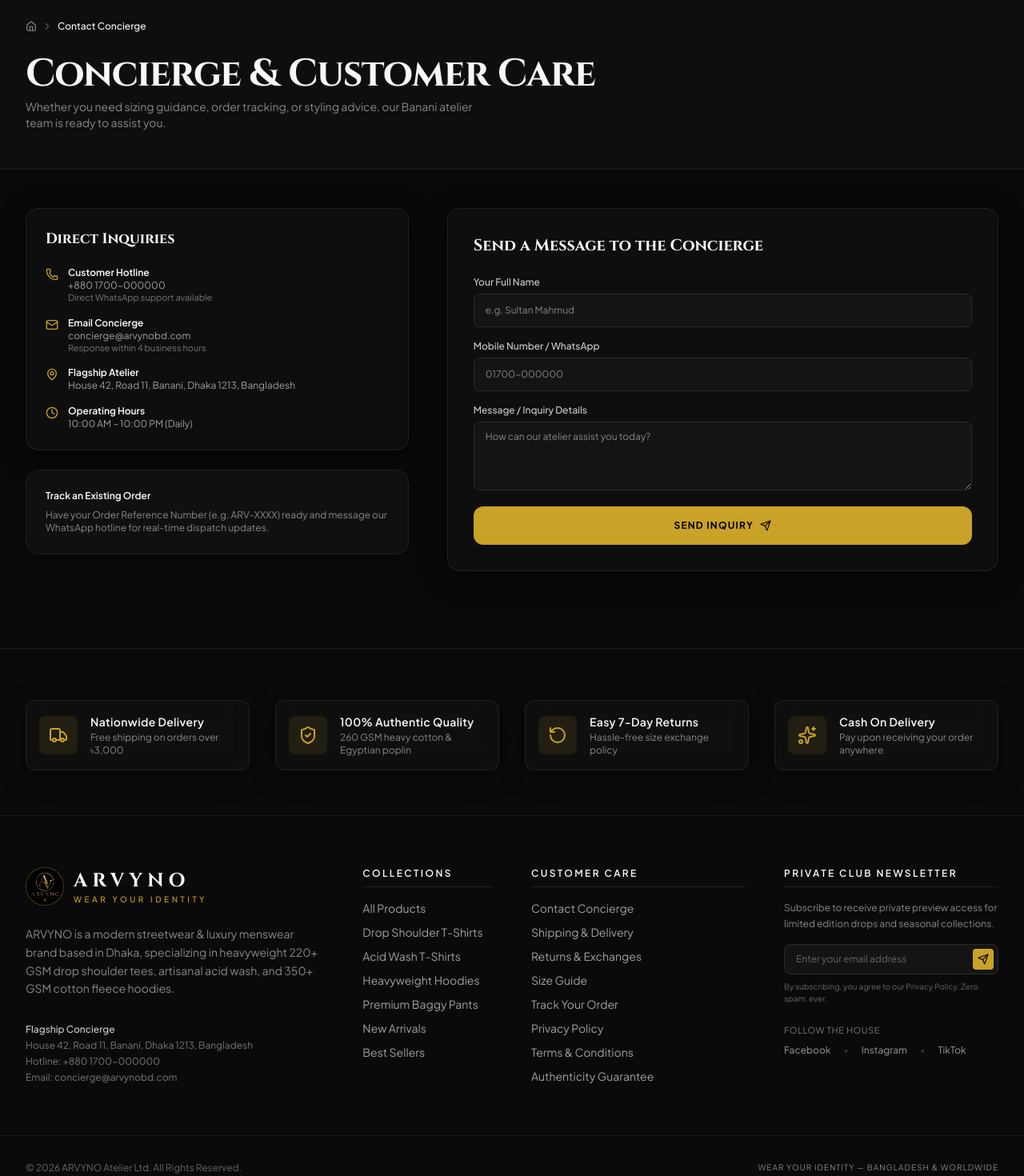
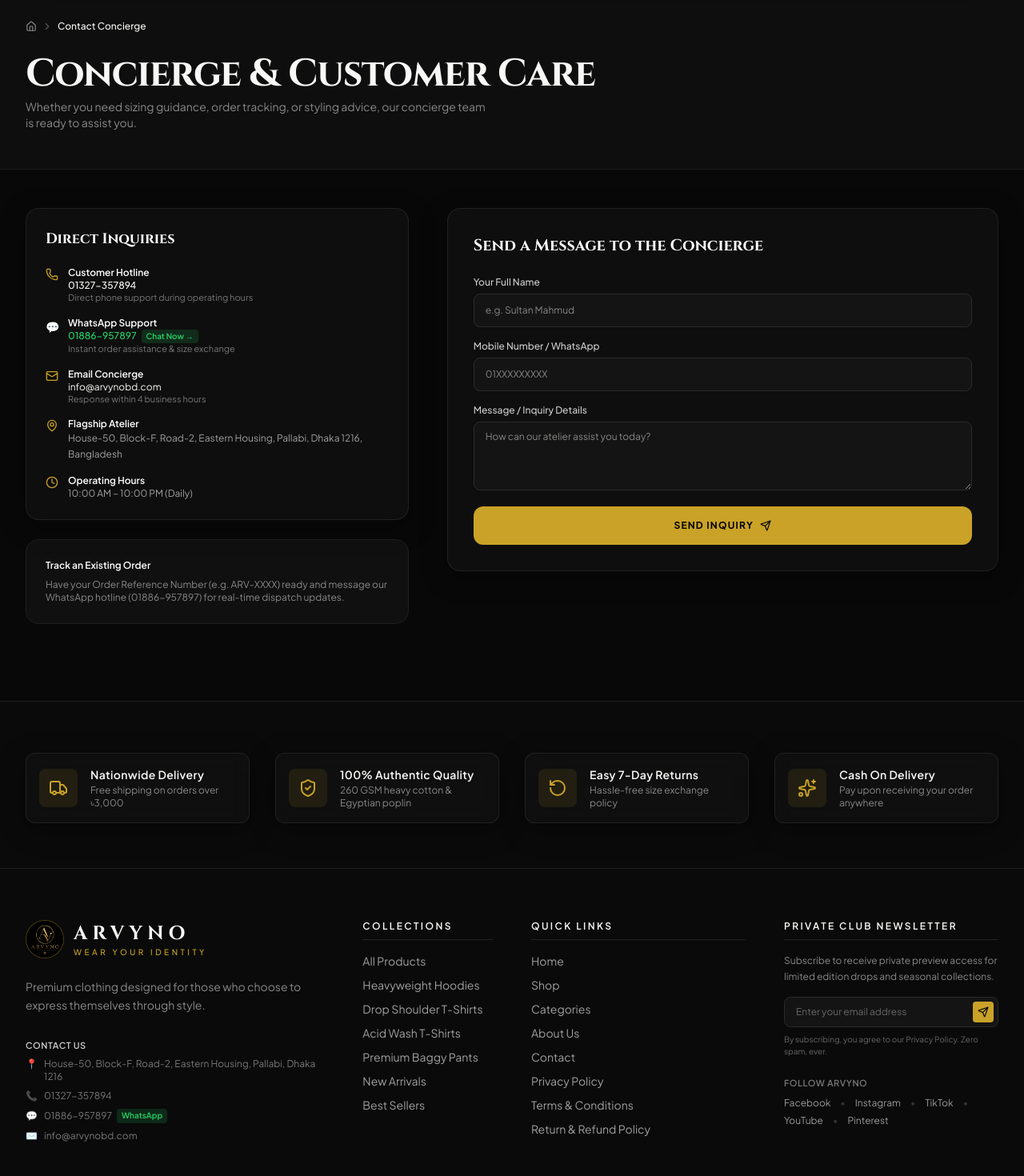
Before and after one commit to sultanmahmud07/ARVYNO-Web, a Next.js app: page /contact in a window 1280 px wide. Shown: the part 140-1610 px from the top of the page at 80% size. Built offline with nearby package versions, Linux system fonts and the light colour scheme.

Commit message:
feat: update official ARVYNO brand contact info, social handles, footer and layout

```diff
--- a/src/app/checkout/page.tsx
+++ b/src/app/checkout/page.tsx
@@ -301,7 +301,7 @@ export default function CheckoutPage() {
                         name="phone"
                         value={formData.phone}
                         onChange={handleInputChange}
-                        placeholder="01700-000000"
+                        placeholder="01XXXXXXXXX"
                         className={`w-full bg-[#141414] border rounded-lg px-3.5 py-3 text-xs text-[#f8f8f6] placeholder-[#666666] focus:outline-none focus:border-[#c9a227] ${errors.phone ? "border-[#ef4444]" : "border-[#2b2b2b]"
                           }`}
                       />
--- a/src/app/contact/page.tsx
+++ b/src/app/contact/page.tsx
@@ -28,7 +28,7 @@ export default function ContactPage() {
           </h1>
           <p className="text-xs sm:text-sm text-[#888888] mt-1.5 max-w-xl">
             Whether you need sizing guidance, order tracking, or styling advice,
-            our Banani atelier team is ready to assist you.
+            our concierge team is ready to assist you.
           </p>
         </div>
       </div>
@@ -43,36 +43,64 @@ export default function ContactPage() {
               </h3>
 
               <div className="space-y-4 text-xs text-[#a0a0a0]">
+                {/* Phone Hotline */}
                 <div className="flex items-start gap-3">
                   <Phone className="w-4 h-4 text-[#c9a227] flex-shrink-0 mt-0.5" />
                   <div>
                     <p className="font-semibold text-white">Customer Hotline</p>
-                    <p>{BRAND.contact.phone}</p>
+                    <a href={`tel:${BRAND.contact.phoneRaw}`} className="text-[#f8f8f6] hover:text-[#c9a227] transition-colors font-medium">
+                      {BRAND.contact.phoneDisplay}
+                    </a>
                     <p className="text-[11px] text-[#777777]">
-                      Direct WhatsApp support available
+                      Direct phone support during operating hours
                     </p>
                   </div>
                 </div>
 
+                {/* WhatsApp Chat */}
+                <div className="flex items-start gap-3">
+                  <div className="w-4 h-4 text-[#25D366] flex-shrink-0 mt-0.5 font-bold text-sm">💬</div>
+                  <div>
+                    <p className="font-semibold text-white">WhatsApp Support</p>
+                    <a
+                      href={BRAND.contact.whatsappLink}
+                      target="_blank"
+                      rel="noopener noreferrer"
+                      className="text-[#25D366] hover:underline font-medium inline-flex items-center gap-1.5"
+                    >
+                      <span>{BRAND.contact.whatsappDisplay}</span>
+                      <span className="text-[10px] px-1.5 py-0.5 rounded bg-[#25D366]/15 text-[#25D366] font-semibold">Chat Now →</span>
+                    </a>
+                    <p className="text-[11px] text-[#777777]">
+                      Instant order assistance & size exchange
+                    </p>
+                  </div>
+                </div>
+
+                {/* Email */}
                 <div className="flex items-start gap-3">
                   <Mail className="w-4 h-4 text-[#c9a227] flex-shrink-0 mt-0.5" />
                   <div>
                     <p className="font-semibold text-white">Email Concierge</p>
-                    <p>{BRAND.contact.email}</p>
+                    <a href={`mailto:${BRAND.contact.email}`} className="text-[#f8f8f6] hover:text-[#c9a227] transition-colors">
+                      {BRAND.contact.email}
+                    </a>
                     <p className="text-[11px] text-[#777777]">
                       Response within 4 business hours
                     </p>
                   </div>
                 </div>
 
+                {/* Address */}
                 <div className="flex items-start gap-3">
                   <MapPin className="w-4 h-4 text-[#c9a227] flex-shrink-0 mt-0.5" />
                   <div>
                     <p className="font-semibold text-white">Flagship Atelier</p>
-                    <p>{BRAND.contact.address}</p>
+                    <p className="leading-relaxed">{BRAND.contact.address}</p>
                   </div>
                 </div>
 
+                {/* Hours */}
                 <div className="flex items-start gap-3">
                   <Clock className="w-4 h-4 text-[#c9a227] flex-shrink-0 mt-0.5" />
                   <div>
@@ -87,7 +115,7 @@ export default function ContactPage() {
               <p className="text-white font-semibold">Track an Existing Order</p>
               <p>
                 Have your Order Reference Number (e.g. ARV-XXXX) ready and message
-                our WhatsApp hotline for real-time dispatch updates.
+                our WhatsApp hotline ({BRAND.contact.whatsappDisplay}) for real-time dispatch updates.
               </p>
             </div>
           </div>
@@ -135,7 +163,7 @@ export default function ContactPage() {
                     <input
                       type="tel"
                       required
-                      placeholder="01700-000000"
+                      placeholder="01XXXXXXXXX"
                       value={form.phone}
                       onChange={(e) =>
                         setForm({ ...form, phone: e.target.value })
--- a/src/app/order-success/[orderId]/page.tsx
+++ b/src/app/order-success/[orderId]/page.tsx
@@ -63,7 +63,7 @@ export default function OrderSuccessPage() {
               Thank You for Dressing with ARVYNO
             </h1>
             <p className="text-xs sm:text-sm text-[#a0a0a0] leading-relaxed">
-              Your order has been recorded. Our Banani concierge team will prepare
+              Your order has been recorded. Our concierge team will prepare
               and dispatch your parcel for express delivery.
             </p>
           </div>
--- a/src/app/privacy/page.tsx
+++ b/src/app/privacy/page.tsx
@@ -1,5 +1,6 @@
 import { Metadata } from "next";
 import { Breadcrumb } from "@/components/common/breadcrumb";
+import { BRAND } from "@/lib/constants";
 
 export const metadata: Metadata = {
   title: "Privacy Policy",
@@ -66,7 +67,9 @@ export default function PrivacyPage() {
             <p>
               If you have any questions regarding your data or would like your
               order history purged, please email us at{" "}
-              <span className="text-[#e5c76b]">concierge@arvynobd.com</span>.
+              <a href={`mailto:${BRAND.contact.email}`} className="text-[#e5c76b] hover:underline">
+                {BRAND.contact.email}
+              </a>.
             </p>
           </section>
         </div>
--- a/src/app/returns/page.tsx
+++ b/src/app/returns/page.tsx
@@ -2,6 +2,7 @@ import { Metadata } from "next";
 import { Breadcrumb } from "@/components/common/breadcrumb";
 import { RotateCcw, Check } from "lucide-react";
 import Link from "next/link";
+import { BRAND } from "@/lib/constants";
 
 export const metadata: Metadata = {
   title: "Returns & Exchanges Policy",
@@ -65,7 +66,14 @@ export default function ReturnsPage() {
             </h3>
             <p className="text-xs text-[#a0a0a0] leading-relaxed">
               Simply message our concierge on WhatsApp at{" "}
-              <span className="text-[#e5c76b] font-semibold">+880 1700-000000</span>{" "}
+              <a
+                href={BRAND.contact.whatsappLink}
+                target="_blank"
+                rel="noopener noreferrer"
+                className="text-[#25D366] hover:underline font-semibold"
+              >
+                {BRAND.contact.whatsappDisplay}
+              </a>{" "}
               with your Order Number. Our rider will deliver the replacement size
               to your doorstep and collect the return item simultaneously.
             </p>
--- a/src/components/home/social-gallery.tsx
+++ b/src/components/home/social-gallery.tsx
@@ -8,15 +8,15 @@ import { ScrollReveal } from "@/components/common/scroll-reveal";
 const LOOKBOOK_ITEMS = [
   {
     image: "/images/products/black-signature-tee.jpg",
-    handle: "@arvyno.style",
-    caption: "The Obsidian 260 GSM Heavy Tee in urban Banani.",
-    href: "/products/signature-monogram-tee-obsidian",
+    handle: "@arvyno_bd",
+    caption: "The Obsidian Heavy Tee in urban Dhaka.",
+    href: "/products",
   },
   {
     image: "/images/products/blue-striped-shirt.jpg",
     handle: "@arvyno.atelier",
     caption: "Egyptian Poplin Striped Shirt with tailored trousers.",
-    href: "/products/classic-sky-blue-striped-shirt",
+    href: "/products",
   },
   {
     image: "/images/banners/drop-sholder.jpg",
@@ -28,13 +28,13 @@ const LOOKBOOK_ITEMS = [
     image: "/images/products/olive-linen-shirt.jpg",
     handle: "@arvyno.daily",
     caption: "Pure French Flax Linen for tropical evenings.",
-    href: "/products/sage-olive-luxury-linen-shirt",
+    href: "/products",
   },
   {
     image: "/images/products/white-signature-tee.jpg",
     handle: "@arvyno.identity",
     caption: "Architectural off-white drape with gold monogram.",
-    href: "/products/signature-monogram-tee-off-white",
+    href: "/products",
   },
 ];
 
@@ -62,7 +62,7 @@ export function SocialGallery() {
               rel="noopener noreferrer"
               className="inline-flex items-center gap-2 text-xs font-semibold uppercase tracking-widest text-[#e5c76b] hover:text-[#ffffff] transition-colors group"
             >
-              <span>Follow @arvyno</span>
+              <span>Follow {BRAND.social.instagramHandle}</span>
               <ArrowUpRight className="w-4 h-4 group-hover:translate-x-0.5 group-hover:-translate-y-0.5 transition-transform" />
             </a>
           </div>
--- a/src/components/layout/footer.tsx
+++ b/src/components/layout/footer.tsx
@@ -107,16 +107,39 @@ export function Footer() {
             </div>
 
             <p className="text-sm text-[#888888] leading-relaxed max-w-sm">
-              ARVYNO is a modern streetwear & luxury menswear brand based in Dhaka,
-              specializing in heavyweight 220+ GSM drop shoulder tees, artisanal acid wash,
-              and 350+ GSM cotton fleece hoodies.
+              {BRAND.description}
             </p>
 
-            <div className="pt-2 text-xs text-[#777777] space-y-1">
-              <p className="text-[#cccccc] font-medium">Flagship Concierge</p>
-              <p>{BRAND.contact.address}</p>
-              <p>Hotline: {BRAND.contact.phone}</p>
-              <p>Email: {BRAND.contact.email}</p>
+            <div className="pt-2 text-xs text-[#777777] space-y-2">
+              <p className="text-[#cccccc] font-semibold uppercase tracking-wider text-[11px]">Contact Us</p>
+              <p className="flex items-start gap-2">
+                <span className="text-[#c9a227] flex-shrink-0">📍</span>
+                <span>{BRAND.contact.addressShort}</span>
+              </p>
+              <p className="flex items-center gap-2">
+                <span className="text-[#c9a227] flex-shrink-0">📞</span>
+                <a href={`tel:${BRAND.contact.phoneRaw}`} className="hover:text-[#c9a227] transition-colors">
+                  {BRAND.contact.phoneDisplay}
+                </a>
+              </p>
+              <p className="flex items-center gap-2">
+                <span className="text-[#c9a227] flex-shrink-0">💬</span>
+                <a
+                  href={BRAND.contact.whatsappLink}
+                  target="_blank"
+                  rel="noopener noreferrer"
+                  className="hover:text-[#25D366] transition-colors flex items-center gap-1.5"
+                >
+                  <span>{BRAND.contact.whatsappDisplay}</span>
+                  <span className="text-[10px] px-1.5 py-0.5 rounded bg-[#25D366]/15 text-[#25D366] font-semibold">WhatsApp</span>
+                </a>
+              </p>
+              <p className="flex items-center gap-2">
+                <span className="text-[#c9a227] flex-shrink-0">✉️</span>
+                <a href={`mailto:${BRAND.contact.email}`} className="hover:text-[#c9a227] transition-colors">
+                  {BRAND.contact.email}
+                </a>
+              </p>
             </div>
           </div>
 
@@ -139,24 +162,14 @@ export function Footer() {
             </ul>
           </div>
 
-          {/* Customer Care */}
+          {/* Quick Links / Customer Care */}
           <div className="lg:col-span-3 space-y-4">
             <h4 className="text-xs font-semibold text-[#f8f8f6] uppercase tracking-[0.2em] pb-2 border-b border-[#222222]">
-              Customer Care
+              Quick Links
             </h4>
             <ul className="space-y-2.5 text-sm">
-              {FOOTER_LINKS.customerCare.map((link) => (
-                <li key={link.href}>
-                  <Link
-                    href={link.href}
-                    className="hover:text-[#c9a227] transition-colors inline-block"
-                  >
-                    {link.name}
-                  </Link>
-                </li>
-              ))}
-              {FOOTER_LINKS.legal.map((link) => (
-                <li key={link.href}>
+              {FOOTER_LINKS.quickLinks.map((link) => (
+                <li key={link.name}>
                   <Link
                     href={link.href}
                     className="hover:text-[#c9a227] transition-colors inline-block"
@@ -168,7 +181,7 @@ export function Footer() {
             </ul>
           </div>
 
-          {/* Newsletter Signup */}
+          {/* Newsletter Signup & Follow ARVYNO */}
           <div className="lg:col-span-3 space-y-4">
             <h4 className="text-xs font-semibold text-[#f8f8f6] uppercase tracking-[0.2em] pb-2 border-b border-[#222222]">
               Private Club Newsletter
@@ -208,12 +221,12 @@ export function Footer() {
               </form>
             )}
 
-            {/* Social Links */}
+            {/* Social Links - Follow ARVYNO */}
             <div className="pt-2">
-              <p className="text-[11px] text-[#777777] uppercase tracking-wider mb-2">
-                Follow The House
+              <p className="text-[11px] text-[#777777] uppercase tracking-wider mb-2 font-semibold">
+                Follow ARVYNO
               </p>
-              <div className="flex space-x-4 text-xs">
+              <div className="flex flex-wrap gap-x-3 gap-y-1.5 text-xs">
                 <a
                   href={BRAND.social.facebook}
                   target="_blank"
@@ -240,6 +253,24 @@ export function Footer() {
                 >
                   TikTok
                 </a>
+                <span className="text-[#333333]">•</span>
+                <a
+                  href={BRAND.social.youtube}
+                  target="_blank"
+                  rel="noopener noreferrer"
+                  className="text-[#999999] hover:text-[#c9a227] transition-colors"
+                >
+                  YouTube
+                </a>
+                <span className="text-[#333333]">•</span>
+                <a
+                  href={BRAND.social.pinterest}
+                  target="_blank"
+                  rel="noopener noreferrer"
+                  className="text-[#999999] hover:text-[#c9a227] transition-colors"
+                >
+                  Pinterest
+                </a>
               </div>
             </div>
           </div>
@@ -248,7 +279,7 @@ export function Footer() {
 
       {/* Bottom Copyright */}
       <div className="max-w-7xl mx-auto px-4 sm:px-6 lg:px-8 pt-8 border-t border-[#181818] flex flex-col sm:flex-row items-center justify-between gap-4 text-xs text-[#666666]">
-        <p>© {new Date().getFullYear()} ARVYNO Atelier Ltd. All Rights Reserved.</p>
+        <p>© 2026 ARVYNO. All Rights Reserved.</p>
         <p className="tracking-widest uppercase text-[10px] text-[#888888]">
           WEAR YOUR IDENTITY — BANGLADESH & WORLDWIDE
         </p>
--- a/src/lib/constants.ts
+++ b/src/lib/constants.ts
@@ -1,8 +1,8 @@
 export const BRAND = {
   name: "ARVYNO",
   shortName: "ARVYNO",
-  tagline: "WEAR YOUR IDENTITY",
-  description: "Premium essentials designed for those who dress with purpose.",
+  tagline: "WEAR YOUR IDENTITY.",
+  description: "Premium clothing designed for those who choose to express themselves through style.",
   domain: "arvynobd.com",
   siteUrl: "https://www.arvynobd.com",
   foundedYear: "2024",
@@ -10,15 +10,28 @@ export const BRAND = {
   currencySymbol: "৳",
   logo: "/images/logo/arvyno-logo.png",
   contact: {
-    phone: "+880 1700-000000",
-    email: "concierge@arvynobd.com",
-    address: "House 42, Road 11, Banani, Dhaka 1213, Bangladesh",
+    phone: "01327-357894",
+    phoneDisplay: "01327-357894",
+    phoneRaw: "+8801327357894",
+    whatsapp: "01886-957897",
+    whatsappDisplay: "01886-957897",
+    whatsappLink: "https://wa.me/8801886957897",
+    email: "info@arvynobd.com",
+    address: "House-50, Block-F, Road-2, Eastern Housing, Pallabi, Dhaka 1216, Bangladesh",
+    addressShort: "House-50, Block-F, Road-2, Eastern Housing, Pallabi, Dhaka 1216",
     supportHours: "10:00 AM – 10:00 PM (Daily)",
   },
   social: {
     facebook: "https://facebook.com/arvynobdofficial",
+    facebookHandle: "@arvynobdofficial",
     instagram: "https://instagram.com/arvyno_bd",
+    instagramHandle: "@arvyno_bd",
     tiktok: "https://tiktok.com/@arvynobd",
+    tiktokHandle: "@arvynobd",
+    youtube: "https://youtube.com/@ARVYNOFASHION",
+    youtubeHandle: "ARVYNOFASHION",
+    pinterest: "https://pinterest.com/arvynobd",
+    pinterestHandle: "@arvynobd",
   },
 };
 
@@ -44,12 +57,22 @@ export const NAV_LINKS = [
 export const FOOTER_LINKS = {
   shop: [
     { name: "All Products", href: "/products" },
+    { name: "Heavyweight Hoodies", href: "/categories/hoodies" },
     { name: "Drop Shoulder T-Shirts", href: "/categories/drop-shoulder" },
     { name: "Acid Wash T-Shirts", href: "/categories/acid-wash" },
-    { name: "Heavyweight Hoodies", href: "/categories/hoodies" },
     { name: "Premium Baggy Pants", href: "/categories/baggy-pants" },
     { name: "New Arrivals", href: "/categories/new-arrivals" },
     { name: "Best Sellers", href: "/categories/best-sellers" },
+  ],
+  quickLinks: [
+    { name: "Home", href: "/" },
+    { name: "Shop", href: "/products" },
+    { name: "Categories", href: "/categories" },
+    { name: "About Us", href: "/about" },
+    { name: "Contact", href: "/contact" },
+    { name: "Privacy Policy", href: "/privacy" },
+    { name: "Terms & Conditions", href: "/terms" },
+    { name: "Return & Refund Policy", href: "/returns" },
   ],
   customerCare: [
     { name: "Contact Concierge", href: "/contact" },
@@ -61,7 +84,7 @@ export const FOOTER_LINKS = {
   legal: [
     { name: "Privacy Policy", href: "/privacy" },
     { name: "Terms & Conditions", href: "/terms" },
-    { name: "Authenticity Guarantee", href: "/about#guarantee" },
+    { name: "Return & Refund Policy", href: "/returns" },
   ],
 };
 
```
Also changed, not shown: src/components/layout/navbar.tsx (+16 -13 lines).
